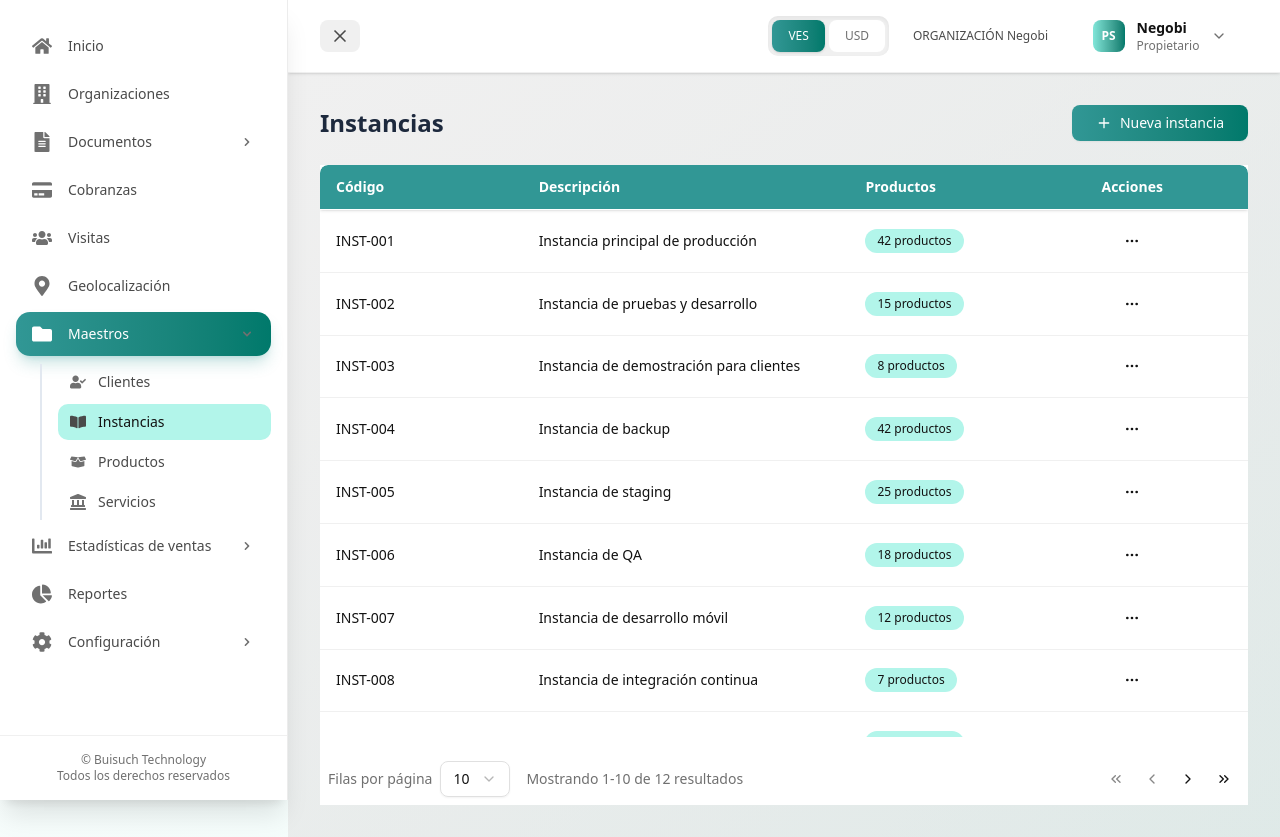
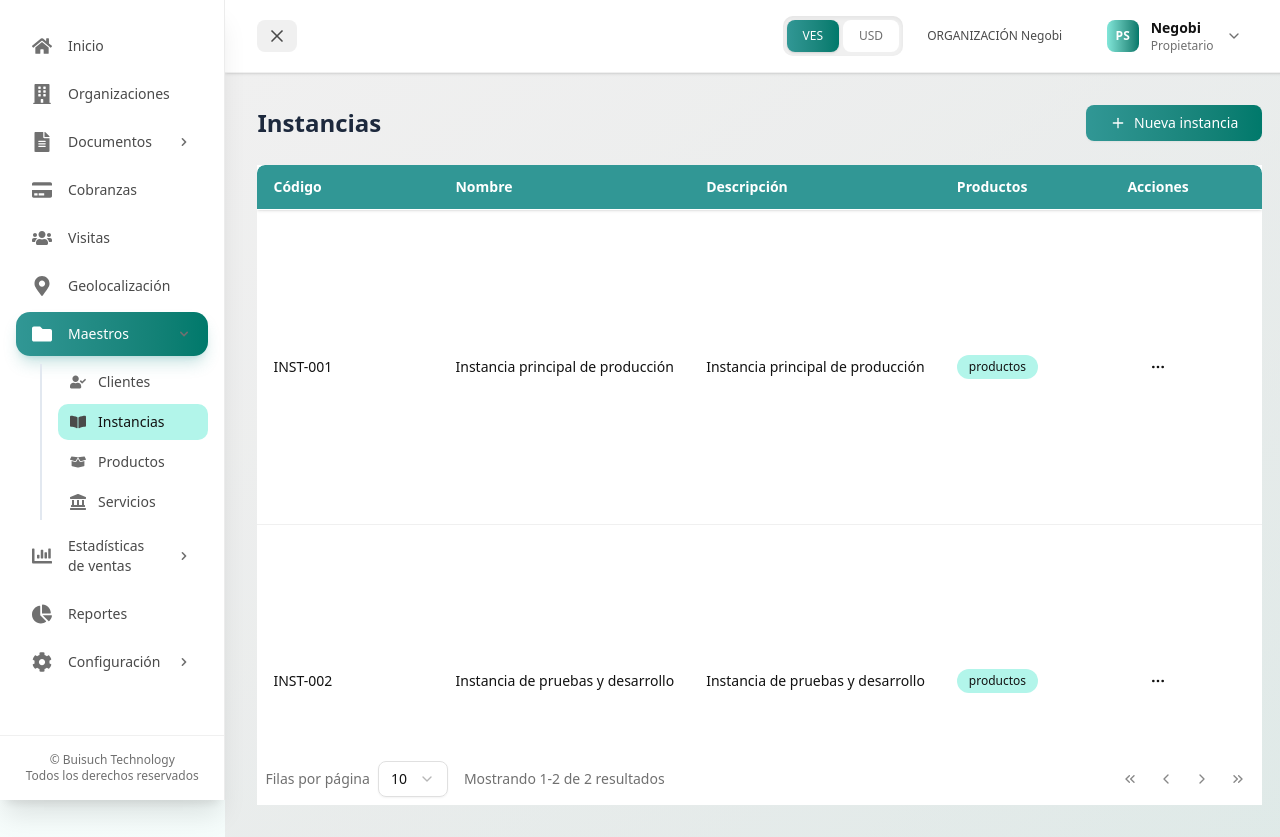
Before and after one commit to nicking94/negobi, a Next.js app: page /dashboard/masters/instances in a window 1280 px wide. Built offline with nearby package versions, Linux system fonts and the light colour scheme.

Commit message:
fix tables

```diff
--- a/app/dashboard/masters/instances/page.tsx
+++ b/app/dashboard/masters/instances/page.tsx
@@ -25,10 +25,9 @@ import Sidebar from "@/components/dashboard/SideBar";
 import { DataTable } from "@/components/ui/dataTable";
 
 export type Instance = {
-  id: string;
   code: string;
+  name: string;
   description: string;
-  products: number;
 };
 
 const columns: ColumnDef<Instance>[] = [
@@ -37,6 +36,13 @@ const columns: ColumnDef<Instance>[] = [
     header: "Código",
     cell: ({ row }) => (
       <div className="font-medium min-w-[150px]">{row.getValue("code")}</div>
+    ),
+  },
+  {
+    accessorKey: "name",
+    header: "Nombre",
+    cell: ({ row }) => (
+      <div className="font-medium min-w-[150px]">{row.getValue("name")}</div>
     ),
   },
   {
@@ -94,89 +100,27 @@ const InstancesPage = () => {
   const { sidebarOpen, toggleSidebar } = useSidebar();
   const [isModalOpen, setIsModalOpen] = useState(false);
   const [instanceCode, setInstanceCode] = useState("");
+  const [instanceName, setInstanceName] = useState("");
   const [instanceDescription, setInstanceDescription] = useState("");
   const [instances, setInstances] = useState<Instance[]>([
     {
-      id: "1",
       code: "INST-001",
+      name: "Instancia principal de producción",
       description: "Instancia principal de producción",
-      products: 42,
     },
     {
-      id: "2",
       code: "INST-002",
+      name: "Instancia de pruebas y desarrollo",
       description: "Instancia de pruebas y desarrollo",
-      products: 15,
-    },
-    {
-      id: "3",
-      code: "INST-003",
-      description: "Instancia de demostración para clientes",
-      products: 8,
-    },
-    {
-      id: "4",
-      code: "INST-004",
-      description: "Instancia de backup",
-      products: 42,
-    },
-    {
-      id: "5",
-      code: "INST-005",
-      description: "Instancia de staging",
-      products: 25,
-    },
-    {
-      id: "6",
-      code: "INST-006",
-      description: "Instancia de QA",
-      products: 18,
-    },
-    {
-      id: "7",
-      code: "INST-007",
-      description: "Instancia de desarrollo móvil",
-      products: 12,
-    },
-    {
-      id: "8",
-      code: "INST-008",
-      description: "Instancia de integración continua",
-      products: 7,
-    },
-    {
-      id: "9",
-      code: "INST-009",
-      description: "Instancia de pre-producción",
-      products: 35,
-    },
-    {
-      id: "10",
-      code: "INST-010",
-      description: "Instancia de análisis de datos",
-      products: 22,
-    },
-    {
-      id: "11",
-      code: "INST-011",
-      description: "Instancia de inteligencia artificial",
-      products: 15,
-    },
-    {
-      id: "12",
-      code: "INST-012",
-      description: "Instancia de machine learning",
-      products: 9,
     },
   ]);
 
   const handleSubmit = (e: React.FormEvent) => {
     e.preventDefault();
     const newInstance: Instance = {
-      id: (instances.length + 1).toString(),
       code: instanceCode,
+      name: instanceName,
       description: instanceDescription,
-      products: 0,
     };
 
     setInstances([...instances, newInstance]);
@@ -238,6 +182,19 @@ const InstancesPage = () => {
                 />
               </div>
               <div className="grid grid-cols-1 sm:grid-cols-4 items-center gap-4">
+                <Label htmlFor="name" className="sm:text-right">
+                  Nombre
+                </Label>
+                <Input
+                  id="name"
+                  value={instanceName}
+                  onChange={(e) => setInstanceName(e.target.value)}
+                  className="col-span-1 sm:col-span-3"
+                  required
+                  placeholder="Nombre de la instancia"
+                />
+              </div>
+              <div className="grid grid-cols-1 sm:grid-cols-4 items-center gap-4">
                 <Label htmlFor="description" className="sm:text-right">
                   Descripción
                 </Label>
--- a/components/ui/dataTable.tsx
+++ b/components/ui/dataTable.tsx
@@ -93,7 +93,7 @@ function TableCell({ className, ...props }: React.ComponentProps<"td">) {
     <td
       data-slot="table-cell"
       className={cn(
-        "p-2 align-middle whitespace-nowrap [&:has([role=checkbox])]:pr-0 [&>[role=checkbox]]:translate-y-[2px]",
+        "p-2 align-middle whitespace-nowrap [&:has([role=checkbox])]:pr-0 [&>[role=checkbox]]:translate-y-[2px] ",
         className
       )}
       {...props}
@@ -114,7 +114,7 @@ interface DataTableProps<TData, TValue> {
 export function DataTable<TData, TValue>({
   columns,
   data,
-  className = "bg-white h-[75vh] max-h-[75vh] md:h-[80vh] md:max-h-[80vh]",
+  className = "bg-white max-h-[75vh] md:max-h-[80vh]",
   headerClassName = "bg-green_m text-white font-semibold",
   rowClassName = "bg-white hover:bg-green_xxl/20 border-b border-gray_xxl",
   cellClassName = "py-3 px-4 text-left",
@@ -138,7 +138,7 @@ export function DataTable<TData, TValue>({
     <div className={cn("flex flex-col ", className)}>
       <div className="rounded-md overflow-hidden flex flex-col">
         <div className=" overflow-auto">
-          <Table className=" min-w-full">
+          <Table>
             <TableHeader className="sticky top-0 z-10 shadow-sm">
               {table.getHeaderGroups().map((headerGroup) => (
                 <TableRow key={headerGroup.id}>
@@ -165,11 +165,7 @@ export function DataTable<TData, TValue>({
                 table.getRowModel().rows.map((row) => (
                   <TableRow key={row.id} className={rowClassName}>
                     {row.getVisibleCells().map((cell) => (
-                      <TableCell
-                        key={cell.id}
-                        className={cellClassName}
-                        style={{ width: `${cell.column.getSize()}px` }}
-                      >
+                      <TableCell key={cell.id} className={cellClassName}>
                         {flexRender(
                           cell.column.columnDef.cell,
                           cell.getContext()
@@ -180,10 +176,7 @@ export function DataTable<TData, TValue>({
                 ))
               ) : (
                 <TableRow>
-                  <TableCell
-                    colSpan={columns.length}
-                    className="h-24 text-center"
-                  >
+                  <TableCell colSpan={columns.length} className=" text-center">
                     {noResultsText}
                   </TableCell>
                 </TableRow>
--- a/components/ui/table.tsx
+++ /dev/null
@@ -1,113 +0,0 @@
-"use client";
-
-import * as React from "react";
-
-import { cn } from "@/lib/utils";
-
-function Table({ className, ...props }: React.ComponentProps<"table">) {
-  return (
-    <div data-slot="table-container" className=" relative w-full overflow-auto">
-      <table
-        data-slot="table"
-        className={cn(" w-full caption-bottom text-sm", className)}
-        {...props}
-      />
-    </div>
-  );
-}
-
-function TableHeader({ className, ...props }: React.ComponentProps<"thead">) {
-  return (
-    <thead
-      data-slot="table-header"
-      className={cn("[&_tr]:border-b", className)}
-      {...props}
-    />
-  );
-}
-
-function TableBody({ className, ...props }: React.ComponentProps<"tbody">) {
-  return (
-    <tbody
-      data-slot="table-body"
-      className={cn("[&_tr:last-child]:border-0", className)}
-      {...props}
-    />
-  );
-}
-
-function TableFooter({ className, ...props }: React.ComponentProps<"tfoot">) {
-  return (
-    <tfoot
-      data-slot="table-footer"
-      className={cn(
-        "bg-green_/50 border-t font-medium [&>tr]:last:border-b-0",
-        className
-      )}
-      {...props}
-    />
-  );
-}
-
-function TableRow({ className, ...props }: React.ComponentProps<"tr">) {
-  return (
-    <tr
-      data-slot="table-row"
-      className={cn(
-        " hover:bg-green_xxl/20 data-[state=selected]:bg-green_xxl/30 border-b transition-colors",
-        className
-      )}
-      {...props}
-    />
-  );
-}
-
-function TableHead({ className, ...props }: React.ComponentProps<"th">) {
-  return (
-    <th
-      data-slot="table-head"
-      className={cn(
-        "text-black h-10 px-2 text-left align-middle font-medium whitespace-nowrap [&:has([role=checkbox])]:pr-0 [&>[role=checkbox]]:translate-y-[2px]",
-        className
-      )}
-      {...props}
-    />
-  );
-}
-
-function TableCell({ className, ...props }: React.ComponentProps<"td">) {
-  return (
-    <td
-      data-slot="table-cell"
-      className={cn(
-        "p-2 align-middle whitespace-nowrap [&:has([role=checkbox])]:pr-0 [&>[role=checkbox]]:translate-y-[2px]",
-        className
-      )}
-      {...props}
-    />
-  );
-}
-
-function TableCaption({
-  className,
-  ...props
-}: React.ComponentProps<"caption">) {
-  return (
-    <caption
-      data-slot="table-caption"
-      className={cn("text-muted-foreground mt-4 text-sm", className)}
-      {...props}
-    />
-  );
-}
-
-export {
-  Table,
-  TableHeader,
-  TableBody,
-  TableFooter,
-  TableHead,
-  TableRow,
-  TableCell,
-  TableCaption,
-};
```
